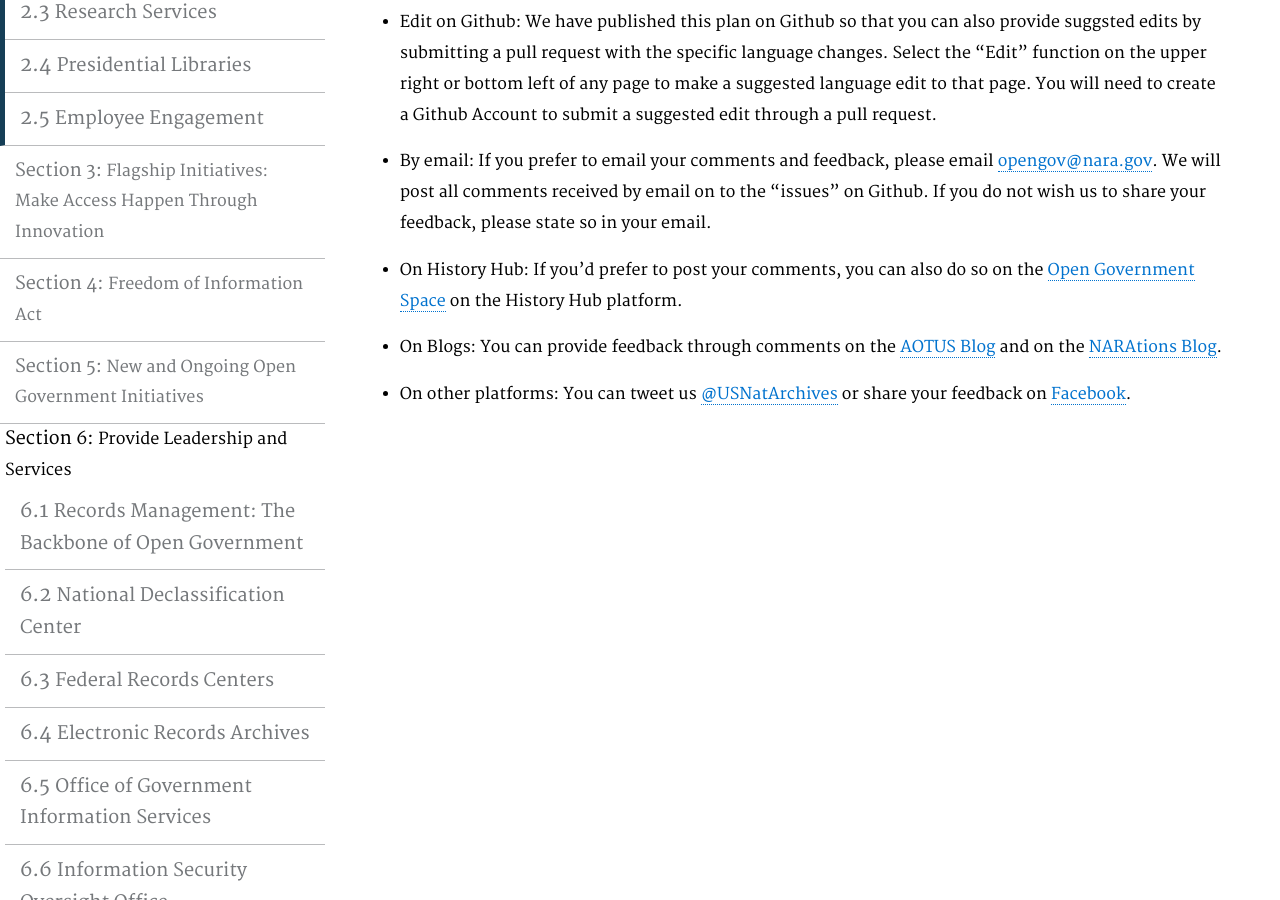
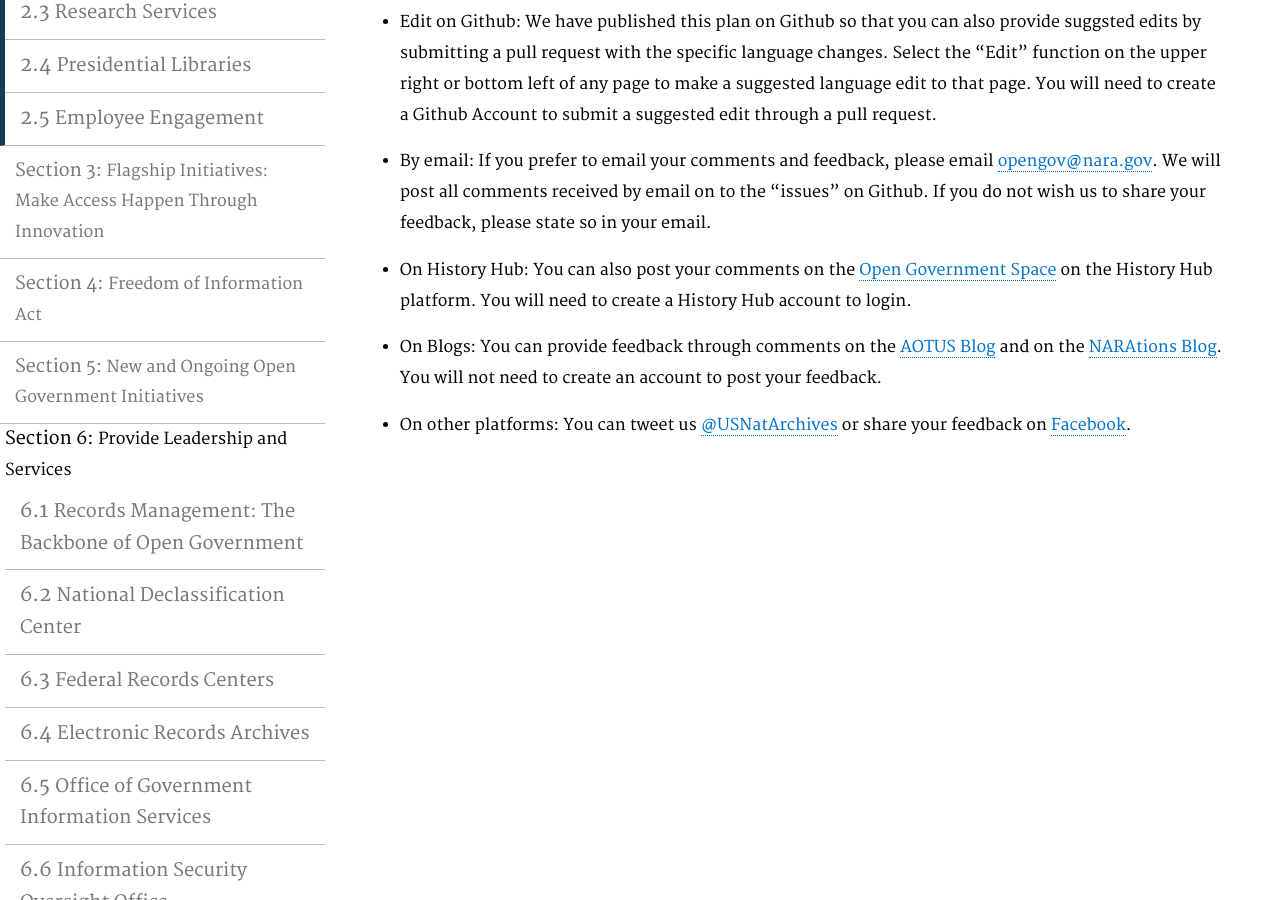
Before and after one commit to usnationalarchives/opengovplan, a Jekyll site: the page built from pages/index.md, in a window 1280 px wide and 900 px high, scrolled down 601 px. Built offline with Jekyll 4.4.1, drawn with Linux system fonts in a browser that asks for light colours.

Commit message:
update home.md
small tweaks to instructions for feedback.

```diff
--- a/pages/index.md
+++ b/pages/index.md
@@ -26,10 +26,10 @@ description: ""
   </p>
   </li>
   <li dir="ltr">
-  <p dir="ltr">On History Hub: If you’d prefer to post your comments, you can also do so on the <a href="https://historyhub.archives.gov/community/open-government" target="_blank">Open Government Space</a> on the History Hub platform.</p>
+  <p dir="ltr">On History Hub: You can also post your comments on the <a href="https://historyhub.archives.gov/community/open-government" target="_blank">Open Government Space</a> on the History Hub platform. You will need to create a History Hub account to login.</p>
   </li>
   <li dir="ltr">
-  <p dir="ltr">On Blogs: You can provide feedback through comments on the <a href="https://aotus.blogs.archives.gov/" target="_blank">AOTUS Blog</a> and on the <a href="https://narations.blogs.archives.gov/" target="_blank">NARAtions Blog</a>.</p>
+  <p dir="ltr">On Blogs: You can provide feedback through comments on the <a href="https://aotus.blogs.archives.gov/" target="_blank">AOTUS Blog</a> and on the <a href="https://narations.blogs.archives.gov/" target="_blank">NARAtions Blog</a>. You will not need to create an account to post your feedback.</p>
   </li>
   <li dir="ltr">
   <p dir="ltr">On other platforms: You can tweet us <a href="https://twitter.com/usnatarchives" target="_blank">@USNatArchives</a> or share your feedback on <a href="https://www.facebook.com/usnationalarchives/" target="_blank">Facebook</a>.</p>
```
